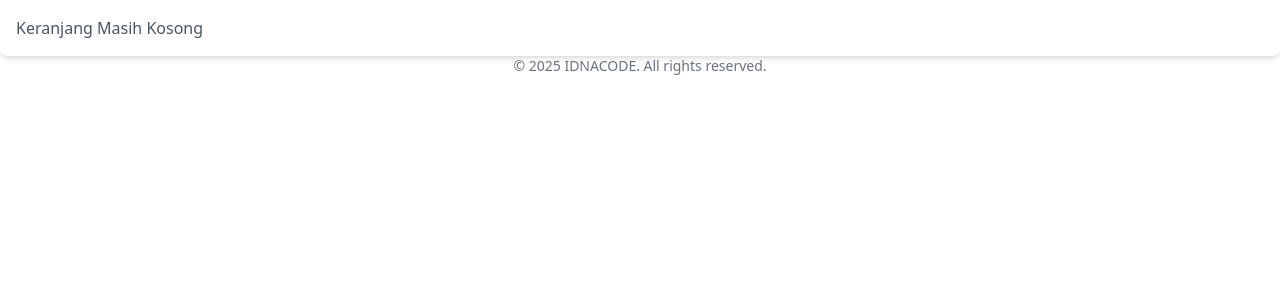
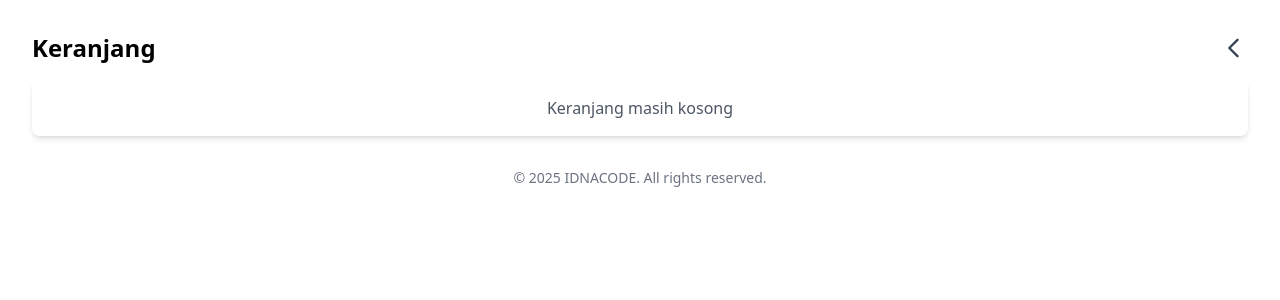
Before and after one commit to andi1996-code/online-store, a Laravel app: page /cart in a window 1280 px wide. Shown: the top 300 px of the page. Run offline with Laravel 12, Linux system fonts and the light colour scheme; data that the repository does not hold is empty; style sheets or scripts are compiled from the project's sources; some libraries are stand-ins or nearby versions.

Commit message:
styling cart next

```diff
--- a/resources/views/livewire/cart.blade.php
+++ b/resources/views/livewire/cart.blade.php
@@ -1,48 +1,64 @@
+<div class="container mx-auto py-4 px-4">
+    <div class="container mx-auto py-4 px-4">
+        <div class="flex justify-between items-center mb-4">
+            <h2 class="text-xl md:text-2xl font-bold">Keranjang</h2>
+            <a href="/" class="text-gray-700 hover:text-gray-900 transition">
+                <svg xmlns="http://www.w3.org/2000/svg" class="w-6 h-6 md:w-7 md:h-7" fill="none" viewBox="0 0 24 24" stroke="currentColor">
+                    <path stroke-linecap="round" stroke-linejoin="round" stroke-width="2" d="M15 19l-7-7 7-7" />
+                </svg>
+            </a>
+        </div>
+
+
     <div class="bg-white shadow-md rounded-lg p-4" wire:poll.keep-alive wire:listen="cartCleared -> loadCart">
-    <!-- Keranjang kosong -->
         @if (count($cartItems) === 0)
-        <p class="text-gray-600 text-sm md:text-base">Keranjang Masih Kosong</p>
+            <p class="text-gray-600 text-sm md:text-base text-center">Keranjang masih kosong</p>
         @else
-        <ul>
+            <ul class="space-y-4">
                 @foreach ($cartItems as $item)
-                <li class="flex flex-col md:flex-row justify-between items-center mb-4">
-                    <div class="flex items-center mb-2 md:mb-0">
+                    <li class="flex flex-col md:flex-row items-center justify-between bg-gray-100 p-3 rounded-lg">
+
+                        <div class="flex items-center gap-3 w-full md:w-2/3">
                             <img src="{{ asset('storage/' . $item->product->image) }}"
-                            alt="{{ $item->product->name }}" class="w-16 h-16 object-cover rounded mr-4">
-                        <span class="text-sm md:text-base">{{ $item->product->name }} (x{{ $item->quantity }})</span>
+                                alt="{{ $item->product->name }}"
+                                class="w-16 h-16 md:w-20 md:h-20 object-cover rounded-lg">
+                            <span class="text-sm md:text-base font-medium">{{ $item->product->name }} (x{{ $item->quantity }})</span>
                         </div>
-                    <div class="flex items-center">
-                        <button wire:click="incrementQuantity({{ $item->id }})"
-                            class="bg-green-500 text-white px-2 py-1 rounded hover:bg-green-600 mr-2 text-xs md:text-sm">
-                            +
-                        </button>
-                        <span class="mx-4 text-sm md:text-base">
-                            Rp {{ number_format($item->total_price, 0, ',', '.') }}
-                        </span>
+
+
+                        <div class="flex items-center gap-2 md:gap-4 mt-3 md:mt-0">
                             <button wire:click="removeFromCart({{ $item->id }})"
                                 class="bg-red-500 text-white px-2 py-1 rounded hover:bg-red-600 text-xs md:text-sm">
                                 -
+                            </button>
+                            <span class="text-sm md:text-base font-bold">Rp {{ number_format($item->total_price, 0, ',', '.') }}</span>
+                            <button wire:click="incrementQuantity({{ $item->id }})"
+                                class="bg-green-500 text-white px-2 py-1 rounded hover:bg-green-600 text-xs md:text-sm">
+                                +
                             </button>
                         </div>
                     </li>
                 @endforeach
             </ul>
-        <hr class="my-4">
-        <div class="flex justify-between items-center">
-            <span class="font-bold text-sm md:text-base">Total:</span>
-            <span class="font-bold text-sm md:text-base">Rp {{ number_format($totalPrice, 0, ',', '.') }}</span>
+
+
+            <div class="mt-4 flex justify-between items-center text-lg font-bold border-t pt-3">
+                <span>Total:</span>
+                <span>Rp {{ number_format($totalPrice, 0, ',', '.') }}</span>
             </div>
+
+
             <div class="mt-4 text-center">
                 @if (\App\Models\Store::first()?->phone)
                     <button wire:click="checkout"
                         id="checkoutBtn"
-                    class="bg-blue-500 text-white px-4 py-2 rounded hover:bg-blue-600 transition duration-300"
+                        class="bg-blue-500 text-white px-4 py-2 rounded hover:bg-blue-600 transition duration-300 w-full md:w-auto"
                         wire:loading.attr="disabled"
                         wire:target="checkout">
                         Checkout via WhatsApp
                     </button>
 
-                <!-- Loader hanya muncul saat checkout -->
+
                     <div wire:loading wire:target="checkout">
                         <div class="fixed inset-0 bg-gray-800 bg-opacity-50 flex items-center justify-center z-50">
                             <div class="bg-white rounded-lg shadow-lg p-6 text-center">
@@ -56,6 +72,7 @@
                 @endif
             </div>
         @endif
+    </div>
 </div>
 
 <script>
```
Lines whose indentation alone changed are shown as unchanged.
